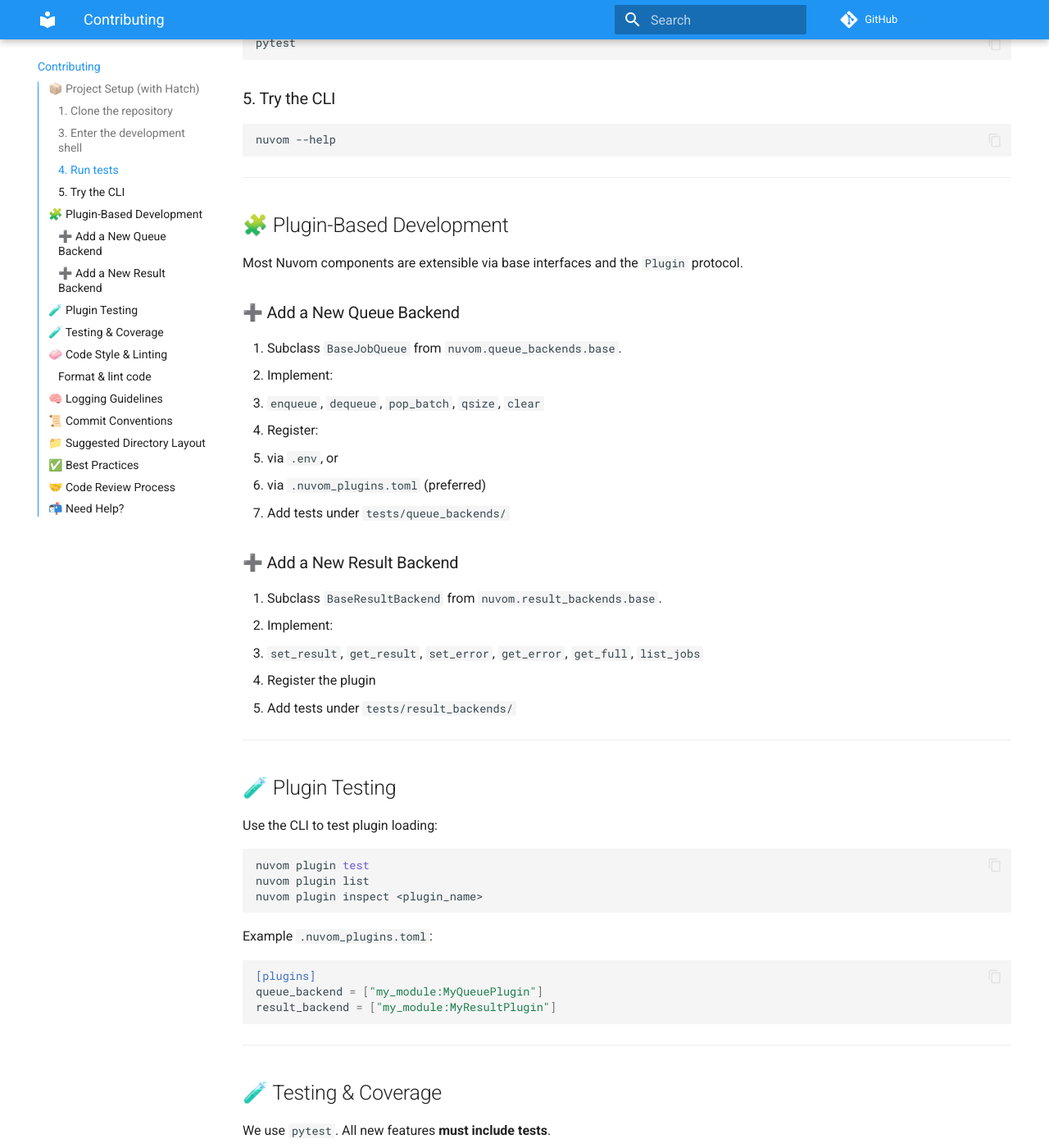
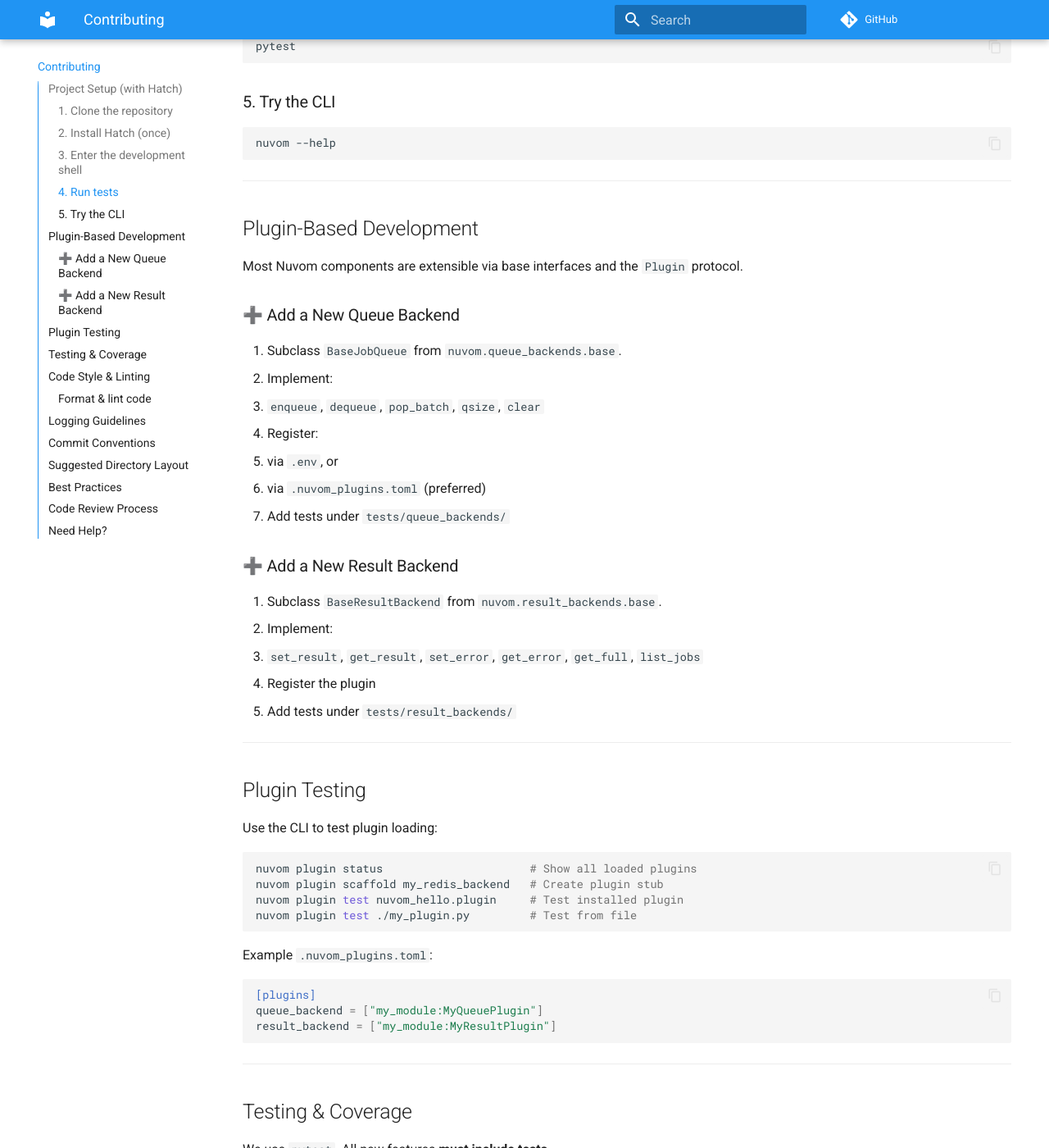
Before and after one commit to nahom-zewdu/Nuvom, an MkDocs documentation site: the page built from docs/contributing.md, in a window 1280 px wide and 1400 px high, scrolled down 919 px. Shown: the whole window at 82% size. Built offline with MkDocs 1.6.1 and Material for MkDocs 9.7.7, drawn with Linux system fonts in a browser that asks for light colours; comment, search, counter and statistics services are not loaded; some of the changed text lies outside the part shown.

Commit message:
style(doc): make sure consistent formatting, fix typo and syntax errors.

`````diff
--- a/docs/contributing.md
+++ b/docs/contributing.md
@@ -6,7 +6,7 @@
 
 ---
 
-## 📦 Project Setup (with Hatch)
+## Project Setup (with Hatch)
 
 We use [Hatch](https://hatch.pypa.io) for managing environments, dependencies, testing, and packaging.
 
@@ -15,7 +15,7 @@
 ```bash
 git clone https://github.com/nahom-zewdu/Nuvom
 cd Nuvom
-````
+```
 
 ### 2. Install Hatch (once)
 
@@ -45,7 +45,7 @@
 
 ---
 
-## 🧩 Plugin-Based Development
+## Plugin-Based Development
 
 Most Nuvom components are extensible via base interfaces and the `Plugin` protocol.
 
@@ -72,14 +72,15 @@
 
 ---
 
-## 🧪 Plugin Testing
+## Plugin Testing
 
 Use the CLI to test plugin loading:
 
 ```bash
-nuvom plugin test
-nuvom plugin list
-nuvom plugin inspect <plugin_name>
+nuvom plugin status                      # Show all loaded plugins
+nuvom plugin scaffold my_redis_backend   # Create plugin stub
+nuvom plugin test nuvom_hello.plugin     # Test installed plugin
+nuvom plugin test ./my_plugin.py         # Test from file
 ```
 
 Example `.nuvom_plugins.toml`:
@@ -92,7 +93,7 @@
 
 ---
 
-## 🧪 Testing & Coverage
+## Testing & Coverage
 
 We use `pytest`. All new features **must include tests**.
 
@@ -109,7 +110,7 @@
 
 ---
 
-## 🧼 Code Style & Linting
+## Code Style & Linting
 
 Follow [PEP8](https://peps.python.org/pep-0008/) and our project standards.
 
@@ -128,7 +129,7 @@
 
 ---
 
-## 🧠 Logging Guidelines
+## Logging Guidelines
 
 * Use `nuvom.log.logger`, not `print()`
 * `logger.debug` → internals
@@ -137,7 +138,7 @@
 
 ---
 
-## 📜 Commit Conventions
+## Commit Conventions
 
 Use semantic, scoped commit messages. Examples:
 
@@ -151,7 +152,7 @@
 
 ---
 
-## 📁 Suggested Directory Layout
+## Suggested Directory Layout
 
 ```text
 nuvom/
@@ -170,7 +171,7 @@
 
 ---
 
-## ✅ Best Practices
+## Best Practices
 
 * Think in small, testable units
 * Prefer clarity over cleverness
@@ -181,7 +182,7 @@
 
 ---
 
-## 🤝 Code Review Process
+## Code Review Process
 
 1. Fork the repo, create a feature branch
 2. Add code and tests
`````
Also changed, not shown: other parts of docs/contributing.md (+1 -5 lines).
